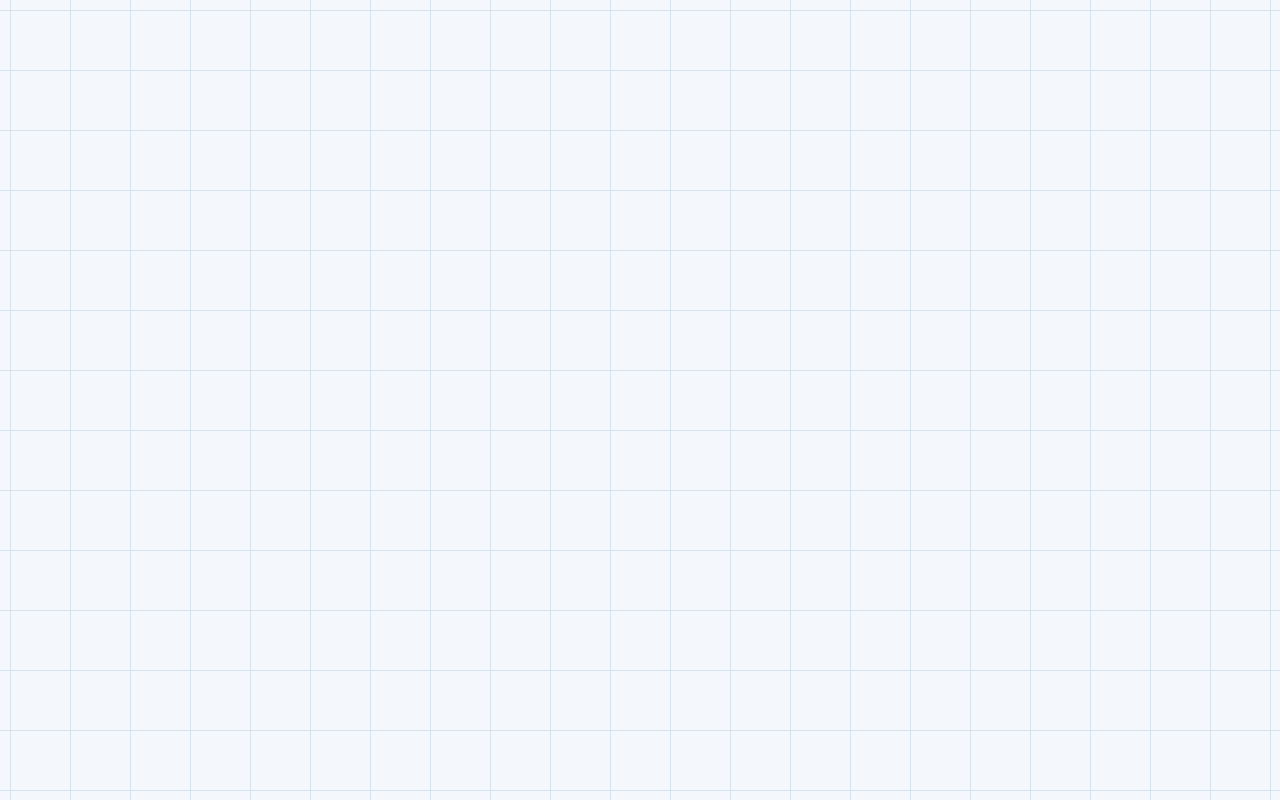
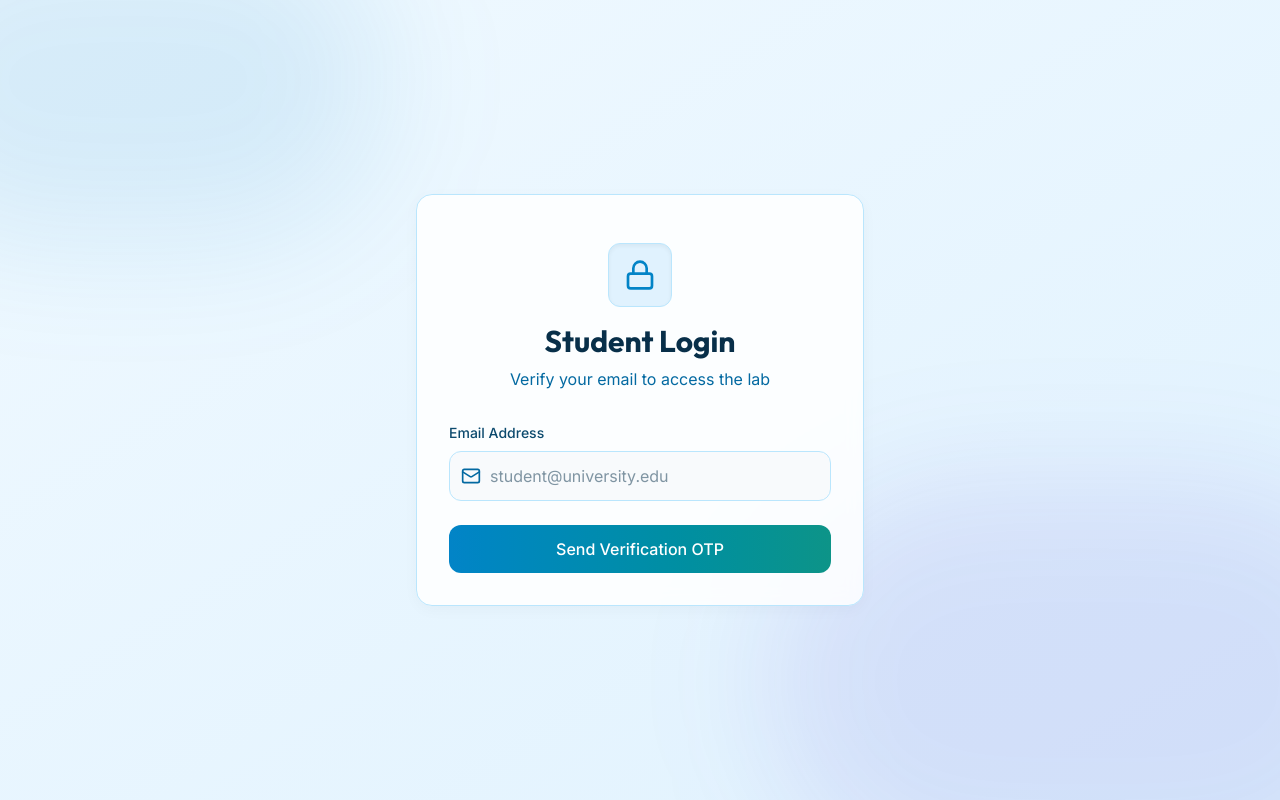
Before and after one commit to haloformyl1/SOLID-STATE-CHEMISTRY, a React (Vite) app: page /login in a window 1280 px wide. Before the commit this address had no page. Built offline with nearby package versions, Linux system fonts and the light colour scheme.

Commit message:
feat: updated theme and added secure email OTP login

```diff
--- a/package.json
+++ b/package.json
@@ -10,6 +10,7 @@
     "preview": "vite preview"
   },
   "dependencies": {
+    "@emailjs/browser": "^4.4.1",
     "@react-three/drei": "^10.7.7",
     "@react-three/fiber": "^9.6.1",
     "@types/katex": "^0.16.8",
--- a/src/App.tsx
+++ b/src/App.tsx
@@ -1,5 +1,5 @@
 import { useEffect } from 'react';
-import { BrowserRouter, Routes, Route } from 'react-router-dom';
+import { BrowserRouter, Routes, Route, Navigate } from 'react-router-dom';
 import { Layout } from './components/Layout';
 import { Home } from './pages/Home';
 import { Learn } from './pages/Learn';
@@ -8,7 +8,16 @@ import { Lab } from './pages/Lab';
 import { Practice } from './pages/Practice';
 import { Revision } from './pages/Revision';
 import { Progress } from './pages/Progress';
+import { Login } from './pages/Login';
 import { useStore } from './store/useStore';
+
+const ProtectedRoute = ({ children }: { children: React.ReactNode }) => {
+  const isAuthenticated = useStore((state) => state.isAuthenticated);
+  if (!isAuthenticated) {
+    return <Navigate to="/login" replace />;
+  }
+  return <>{children}</>;
+};
 
 function App() {
   const theme = useStore((state) => state.theme);
@@ -24,7 +33,9 @@ function App() {
   return (
     <BrowserRouter basename={import.meta.env.BASE_URL}>
       <Routes>
-        <Route path="/" element={<Layout />}>
+        <Route path="/login" element={<Login />} />
+
+        <Route path="/" element={<ProtectedRoute><Layout /></ProtectedRoute>}>
           <Route index element={<Home />} />
           <Route path="learn" element={<Learn />} />
           <Route path="learn/:id" element={<ModuleView />} />
--- a/src/index.css
+++ b/src/index.css
@@ -38,69 +38,69 @@
 
 @layer base {
   :root {
-    /* Light Theme Tokens */
-    --bg-main: #F4F8FC;
-    --bg-sec: #EAF1F7;
+    /* Oceanic Light Theme Tokens */
+    --bg-main: #F0F9FF; /* Soft sky blue */
+    --bg-sec: #E0F2FE; /* Light sky blue */
     --surf-prim: #FFFFFF;
-    --surf-elev: #F8FBFE;
+    --surf-elev: #F8FAFC;
 
-    --text-str: #102A43;
-    --text-norm: #334E68;
-    --text-mut: #627D98;
+    --text-str: #082F49; /* Deep sky blue text */
+    --text-norm: #0C4A6E; /* Normal sky blue text */
+    --text-mut: #0369A1; /* Muted sky blue text */
 
-    --acc-prim: #2563EB;
-    --acc-sec: #0D9488;
-    --acc-viol: #7C3AED;
-    --acc-amb: #D97706;
+    --acc-prim: #0284C7; /* Ocean blue */
+    --acc-sec: #0D9488; /* Teal */
+    --acc-viol: #4338CA; /* Deep indigo */
+    --acc-amb: #F59E0B; /* Amber (contrast) */
 
-    --stat-succ: #15803D;
-    --stat-warn: #B45309;
-    --stat-err: #B91C1C;
+    --stat-succ: #10B981;
+    --stat-warn: #F59E0B;
+    --stat-err: #EF4444;
 
-    --border-sub: #D7E3EC;
+    --border-sub: #BAE6FD;
 
     /* 3D Lab Tokens */
-    --atom-a: #2563EB; /* Cobalt blue */
+    --atom-a: #0284C7; /* Ocean blue */
     --atom-b: #0D9488; /* Teal */
-    --atom-c: #7C3AED; /* Violet */
-    --atom-selected: #D97706; /* Amber */
-    --atom-neighbor: #06B6D4; /* Cyan */
-    --void-tetra: #7C3AED;
+    --atom-c: #4338CA; /* Deep indigo */
+    --atom-selected: #F59E0B; /* Amber */
+    --atom-neighbor: #22D3EE; /* Cyan */
+    --void-tetra: #4338CA;
     --void-octa: #0D9488;
     --lattice-boundary: #94A3B8;
   }
 
   .dark {
-    /* Dark Theme Tokens */
-    --bg-main: #07131F;
-    --bg-sec: #0B1B2A;
-    --surf-prim: #102536;
-    --surf-elev: #142D40;
+    /* Oceanic Dark Theme Tokens */
+    --bg-main: #041E2D; /* Very dark oceanic blue */
+    --bg-sec: #072F45; /* Dark oceanic blue */
+    --surf-prim: #0A3C59; /* Surface oceanic */
+    --surf-elev: #0D496D; /* Elevated oceanic */
 
-    --text-str: #EFF6FC;
-    --text-norm: #C8DAE8;
-    --text-mut: #8FAABD;
+    --text-str: #F0F9FF;
+    --text-norm: #BAE6FD;
+    --text-mut: #7DD3FC;
 
-    --acc-prim: #60A5FA;
-    --acc-sec: #2DD4BF;
-    --acc-viol: #A78BFA;
-    --acc-amb: #FBBF24;
+    --acc-prim: #38BDF8; /* Bright ocean cyan */
+    --acc-sec: #2DD4BF; /* Bright teal */
+    --acc-viol: #818CF8; /* Soft indigo */
+    --acc-amb: #FBBF24; /* Amber */
 
-    --stat-succ: #4ADE80;
+    --stat-succ: #34D399;
     --stat-warn: #FBBF24;
     --stat-err: #F87171;
 
-    --border-sub: #29465B;
+    --border-sub: #0C4A6E;
 
     /* 3D Lab Tokens (Adjusted for dark) */
-    --atom-a: #3B82F6;
-    --atom-b: #14B8A6;
-    --atom-c: #8B5CF6;
+    --atom-a: #38BDF8;
+    --atom-b: #2DD4BF;
+    --atom-c: #818CF8;
     --atom-selected: #FBBF24;
-    --atom-neighbor: #22D3EE;
-    --void-tetra: #8B5CF6;
-    --void-octa: #14B8A6;
-    --lattice-boundary: #475569;
+    --atom-neighbor: #67E8F9;
+    --void-tetra: #818CF8;
+    --void-octa: #2DD4BF;
+    --lattice-boundary: #0EA5E9;
   }
 
   body {
@@ -120,9 +120,9 @@
   .dark body {
     /* Glowing points on lattice intersections in dark mode */
     background-image:
-      radial-gradient(circle at center, rgba(96, 165, 250, 0.05) 0, transparent 4px),
-      linear-gradient(to right, rgba(41, 70, 91, 0.5) 1px, transparent 1px),
-      linear-gradient(to bottom, rgba(41, 70, 91, 0.5) 1px, transparent 1px);
+      radial-gradient(circle at center, rgba(56, 189, 248, 0.05) 0, transparent 4px),
+      linear-gradient(to right, rgba(12, 74, 110, 0.5) 1px, transparent 1px),
+      linear-gradient(to bottom, rgba(12, 74, 110, 0.5) 1px, transparent 1px);
     background-size: 60px 60px, 60px 60px, 60px 60px;
     background-position: -2px -2px, center center, center center;
     background-attachment: fixed;
@@ -139,7 +139,7 @@
 }
 
 .dark .glass-panel {
-  background: rgba(16, 37, 54, 0.75); /* surf-prim with opacity */
+  background: rgba(10, 60, 89, 0.75); /* surf-prim with opacity */
   border: 1px solid var(--border-sub);
   box-shadow: 0 4px 20px rgba(0, 0, 0, 0.3);
 }
@@ -161,7 +161,7 @@
 }
 
 .dark .hover-glow:hover {
-  box-shadow: 0 0 20px rgba(96, 165, 250, 0.15);
+  box-shadow: 0 0 20px rgba(56, 189, 248, 0.15);
 }
 
 /* Layout animations */
--- /dev/null
+++ b/src/pages/Login.tsx
@@ -0,0 +1,182 @@
+import React, { useState } from 'react';
+import { useNavigate } from 'react-router-dom';
+import { useStore } from '../store/useStore';
+import { Lock, Mail, AlertCircle, KeyRound, Loader2, ArrowLeft } from 'lucide-react';
+import emailjs from '@emailjs/browser';
+
+export const Login = () => {
+  const [step, setStep] = useState<1 | 2>(1);
+  const [email, setEmail] = useState('');
+  const [otpInput, setOtpInput] = useState('');
+  const [generatedOtp, setGeneratedOtp] = useState('');
+
+  const [error, setError] = useState('');
+  const [isLoading, setIsLoading] = useState(false);
+
+  const login = useStore((state) => state.login);
+  const navigate = useNavigate();
+
+  // Generate a random 6-digit OTP
+  const generateOTP = () => {
+    return Math.floor(100000 + Math.random() * 900000).toString();
+  };
+
+  const handleSendOtp = async (e: React.FormEvent) => {
+    e.preventDefault();
+    if (!email) {
+      setError('Please enter your email address.');
+      return;
+    }
+
+    setError('');
+    setIsLoading(true);
+    const newOtp = generateOTP();
+
+    try {
+      await emailjs.send(
+        'service_dzy9m19',
+        'template_ejptlnn',
+        {
+          otp: newOtp,
+          to_email: email, // This assumes your template supports a to_email field (optional if it just sends to the default address, but good practice)
+        },
+        'ZMyiGn4yoqfC3P74Q'
+      );
+
+      setGeneratedOtp(newOtp);
+      setStep(2);
+      setError('');
+    } catch (err) {
+      console.error('Failed to send OTP:', err);
+      setError('Failed to send OTP. Please try again.');
+    } finally {
+      setIsLoading(false);
+    }
+  };
+
+  const handleLogin = (e: React.FormEvent) => {
+    e.preventDefault();
+    setError('');
+
+    if (otpInput !== generatedOtp) {
+      setError('Invalid OTP. Please check your email.');
+      return;
+    }
+
+    // Both match!
+    login();
+    navigate('/');
+  };
+
+  return (
+    <div className="min-h-screen flex items-center justify-center relative overflow-hidden bg-gradient-to-br from-[var(--bg-main)] to-[var(--bg-sec)]">
+      {/* Decorative background elements */}
+      <div className="absolute top-[-10%] left-[-10%] w-[40%] h-[40%] rounded-full bg-[var(--acc-prim)]/10 blur-3xl"></div>
+      <div className="absolute bottom-[-10%] right-[-10%] w-[50%] h-[50%] rounded-full bg-[var(--acc-viol)]/10 blur-3xl"></div>
+
+      <div className="glass-panel relative z-10 w-full max-w-md p-8 rounded-2xl animate-fade-in-up border border-[var(--border-sub)]">
+
+        {step === 2 && (
+          <button
+            onClick={() => setStep(1)}
+            className="absolute top-4 left-4 p-2 text-[var(--text-mut)] hover:text-[var(--acc-prim)] transition-colors rounded-lg hover:bg-[var(--bg-sec)]"
+            title="Back to Email"
+          >
+            <ArrowLeft className="w-5 h-5" />
+          </button>
+        )}
+
+        <div className="text-center mb-8 mt-4">
+          <div className="w-16 h-16 bg-[var(--bg-sec)] rounded-xl flex items-center justify-center mx-auto mb-4 border border-[var(--border-sub)] shadow-inner">
+            <Lock className="w-8 h-8 text-[var(--acc-prim)]" />
+          </div>
+          <h1 className="text-3xl font-bold text-[var(--text-str)] mb-2 font-['Outfit']">Student Login</h1>
+          <p className="text-[var(--text-mut)]">
+            {step === 1 ? 'Verify your email to access the lab' : 'Enter the OTP sent to your email'}
+          </p>
+        </div>
+
+        {step === 1 ? (
+          <form onSubmit={handleSendOtp} className="space-y-6">
+            <div>
+              <label className="block text-sm font-medium text-[var(--text-norm)] mb-2">
+                Email Address
+              </label>
+              <div className="relative">
+                <Mail className="absolute left-3 top-1/2 transform -translate-y-1/2 w-5 h-5 text-[var(--text-mut)]" />
+                <input
+                  type="email"
+                  required
+                  value={email}
+                  onChange={(e) => setEmail(e.target.value)}
+                  className="w-full pl-10 pr-4 py-3 rounded-xl bg-[var(--surf-elev)] border border-[var(--border-sub)] text-[var(--text-str)] focus:outline-none focus:ring-2 focus:ring-[var(--acc-prim)] focus:border-transparent transition-all"
+                  placeholder="student@university.edu"
+                />
+              </div>
+            </div>
+
+            {error && (
+              <div className="flex items-center gap-2 text-[var(--stat-err)] bg-[var(--stat-err)]/10 p-3 rounded-lg animate-fade-in-down">
+                <AlertCircle className="w-5 h-5 flex-shrink-0" />
+                <p className="text-sm">{error}</p>
+              </div>
+            )}
+
+            <button
+              type="submit"
+              disabled={isLoading}
+              className="w-full py-3 px-4 bg-gradient-to-r from-[var(--acc-prim)] to-[var(--acc-sec)] hover:opacity-90 text-white rounded-xl font-medium transition-all hover:shadow-lg hover:shadow-[var(--acc-prim)]/20 active:scale-[0.98] disabled:opacity-70 disabled:cursor-not-allowed flex items-center justify-center gap-2"
+            >
+              {isLoading ? (
+                <>
+                  <Loader2 className="w-5 h-5 animate-spin" />
+                  Sending OTP...
+                </>
+              ) : (
+                'Send Verification OTP'
+              )}
+            </button>
+          </form>
+        ) : (
+          <form onSubmit={handleLogin} className="space-y-6 animate-fade-in-up">
+            <div className="p-3 bg-[var(--stat-succ)]/10 text-[var(--stat-succ)] rounded-lg text-sm text-center border border-[var(--stat-succ)]/20">
+              OTP sent to <strong>{email}</strong>
+            </div>
+
+            <div>
+              <label className="block text-sm font-medium text-[var(--text-norm)] mb-2">
+                6-Digit OTP
+              </label>
+              <div className="relative">
+                <KeyRound className="absolute left-3 top-1/2 transform -translate-y-1/2 w-5 h-5 text-[var(--text-mut)]" />
+                <input
+                  type="text"
+                  required
+                  maxLength={6}
+                  value={otpInput}
+                  onChange={(e) => setOtpInput(e.target.value.replace(/\D/g, ''))} // only numbers
+                  className="w-full pl-10 pr-4 py-3 rounded-xl bg-[var(--surf-elev)] border border-[var(--border-sub)] text-[var(--text-str)] focus:outline-none focus:ring-2 focus:ring-[var(--acc-prim)] focus:border-transparent transition-all font-mono tracking-widest text-lg"
+                  placeholder="••••••"
+                />
+              </div>
+            </div>
+
+            {error && (
+              <div className="flex items-center gap-2 text-[var(--stat-err)] bg-[var(--stat-err)]/10 p-3 rounded-lg animate-fade-in-down">
+                <AlertCircle className="w-5 h-5 flex-shrink-0" />
+                <p className="text-sm">{error}</p>
+              </div>
+            )}
+
+            <button
+              type="submit"
+              className="w-full py-3 px-4 bg-gradient-to-r from-[var(--acc-prim)] to-[var(--acc-sec)] hover:opacity-90 text-white rounded-xl font-medium transition-all hover:shadow-lg hover:shadow-[var(--acc-prim)]/20 active:scale-[0.98]"
+            >
+              Access Laboratory
+            </button>
+          </form>
+        )}
+      </div>
+    </div>
+  );
+};
--- a/src/store/useStore.ts
+++ b/src/store/useStore.ts
@@ -9,10 +9,13 @@ interface AppState {
   theme: ThemeMode;
   reducedMotion: boolean;
   completedModules: string[];
+  isAuthenticated: boolean;
   setLanguage: (lang: LanguageMode) => void;
   setTheme: (theme: ThemeMode) => void;
   setReducedMotion: (reduced: boolean) => void;
   markModuleCompleted: (moduleId: string) => void;
+  login: () => void;
+  logout: () => void;
 }
 
 export const useStore = create<AppState>()(
@@ -22,6 +25,7 @@ export const useStore = create<AppState>()(
       theme: 'light',
       reducedMotion: false,
       completedModules: [],
+      isAuthenticated: false,
       setLanguage: (lang) => set({ language: lang }),
       setTheme: (theme) => {
         set({ theme });
@@ -38,6 +42,8 @@ export const useStore = create<AppState>()(
             ? state.completedModules
             : [...state.completedModules, moduleId],
         })),
+      login: () => set({ isAuthenticated: true }),
+      logout: () => set({ isAuthenticated: false }),
     }),
     {
       name: 'solid-state-chem-storage',
```
Also changed, not shown: 1 other file (tests, documents, lock files or other folders).
